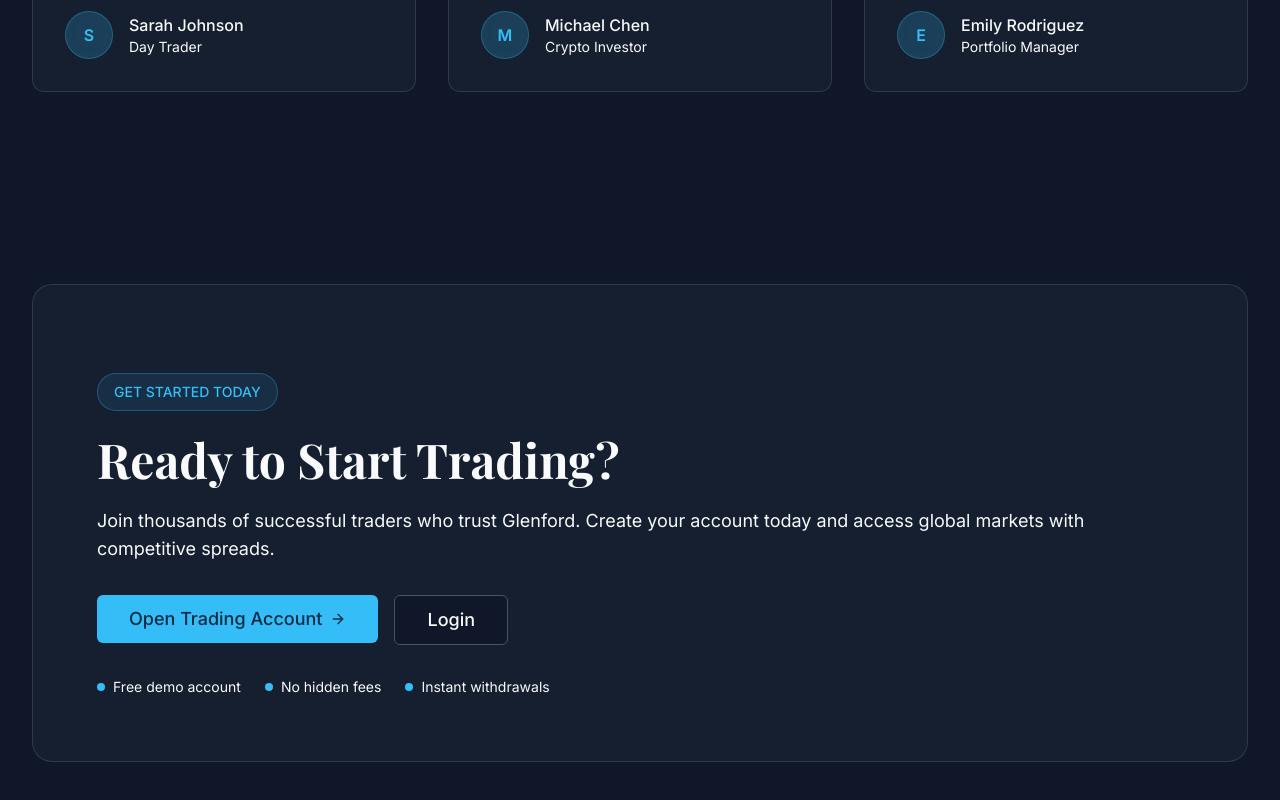
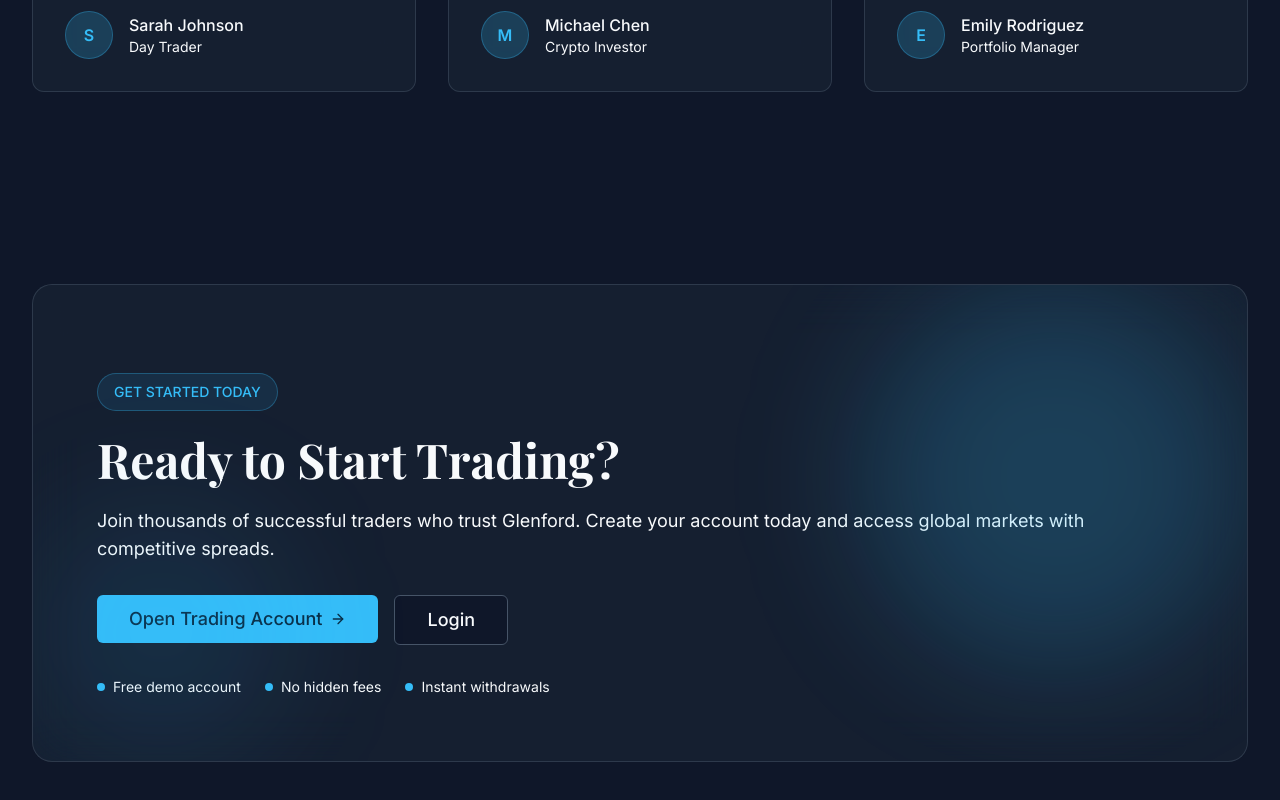
Before and after one commit to mari123454321/landing-page-practice, a Next.js app: page / in a window 1280 px wide. Shown: the part 3888-4688 px from the top of the page. Built offline with nearby package versions, Linux system fonts and the light colour scheme.

Commit message:
add background effects to CTA section

```diff
--- a/src/components/landing/CTASection.tsx
+++ b/src/components/landing/CTASection.tsx
@@ -9,6 +9,10 @@
     return (
         <section className='overflow-hidden max-w-7xl mx-auto px-4 sm:px-6 lg:px-8 py-12'>
             <div className='relative glass rounded-3xl p-8 sm:p-12 lg:p-16 overflow-hidden '>
+                {/* background effects */}
+                <div className='absolute top-0 right-0 w-96 h-96 bg-primary/20 rounded-full blur-3xl'/>
+                <div className='absolute bottom-0 left-0 w-64 h-64 bg-primary/10 rounded-full blur-3xl'/>
+
                 <SectionBadge text={CTA_SECTION.badge} />
                 <h2 className='title-l mt-4 mb-6'>
                     {CTA_SECTION.heading}
```
